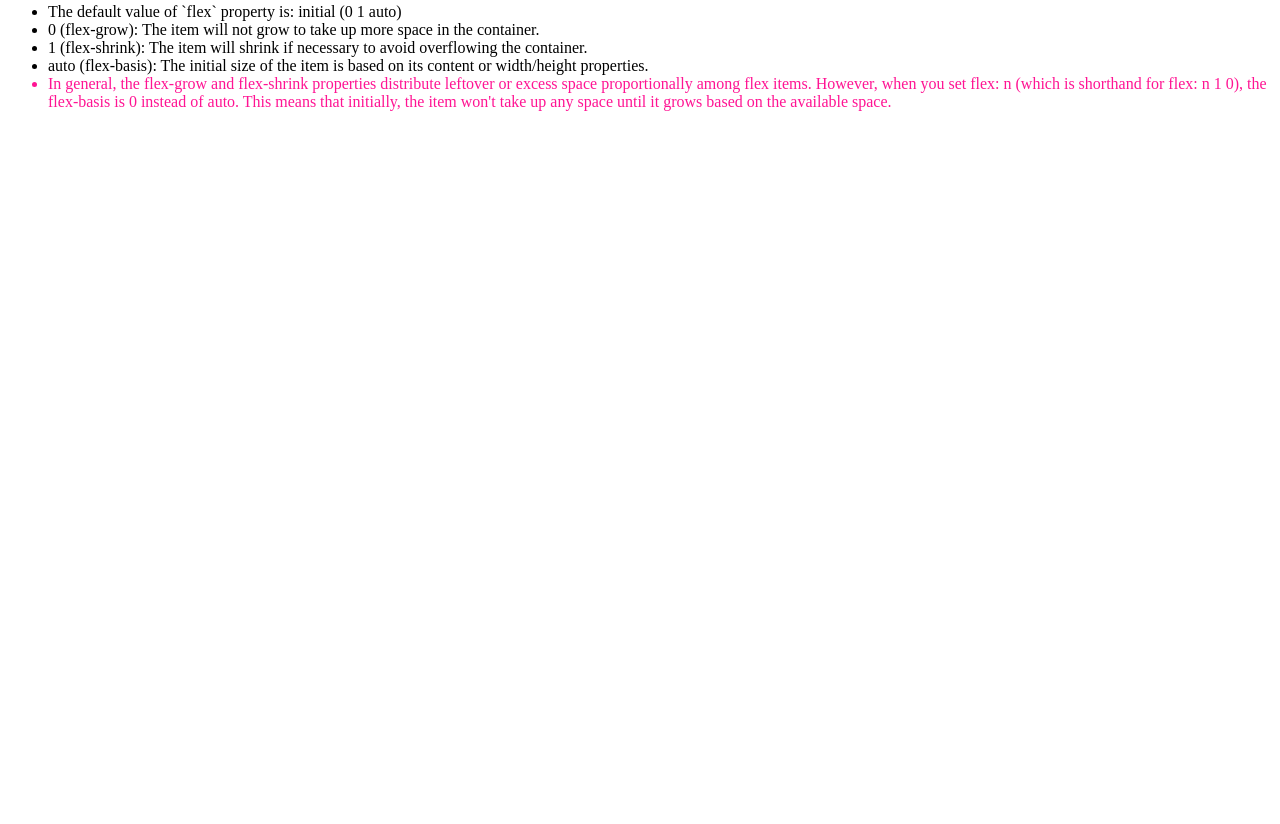
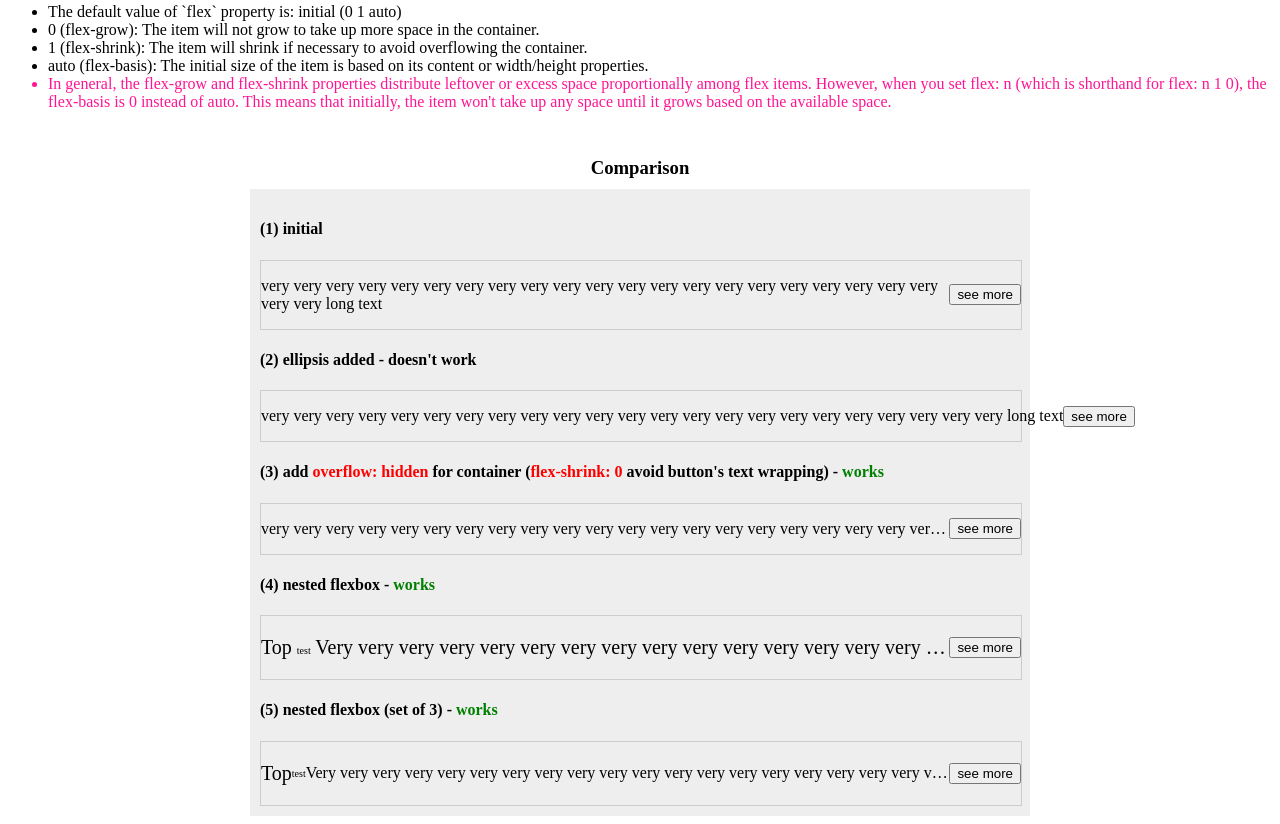
Before and after one commit to chejen/native-web, a plain HTML site: page ellipsis/flexbox.html in a window 1280 px wide. Shown: the part 475-1299 px from the top of the page. Before the commit the page ends 800 px from the top, so only its background shows below. Drawn offline with Linux system fonts and the light colour scheme.

Commit message:
update flexbox.html

```diff
--- a/ellipsis/flexbox.html
+++ b/ellipsis/flexbox.html
@@ -29,7 +29,7 @@
         gap: 5px;
       }
 
-      #text2 {
+      .ellipsis, #text2, #text3 {
         overflow: hidden;
         text-overflow: ellipsis;
         white-space: nowrap;
@@ -38,9 +38,29 @@
       #text3 {
         flex: 1 1 0;
         /* flex-basis: 0; */
-        overflow: hidden;
-        text-overflow: ellipsis;
-        white-space: nowrap;
+      }
+
+      .comparison-container {
+        max-width: 760px;
+        padding: 10px;
+        background-color: #eee;
+      }
+      .flex-container {
+        display: flex;
+        justify-content: space-between;
+        align-items: center;
+        width: 100%;
+        border: 1px solid #ccc;
+      }
+      .nested-flex-container {
+        display: flex;
+        align-items: center;
+      }
+      .left {
+        flex-grow: 1;
+      }
+      .right {
+        flex-shrink: 0;
       }
     </style>
   </head>
@@ -101,5 +121,81 @@
         This means that initially, the item won't take up any space until it grows based on the available space.
       </li>
     </ul>
+
+    <h3>Comparison</h3>
+    <div class="comparison-container">
+      <section>
+        <h4>(1) initial</h4>
+        <div class="flex-container">
+          <div class="left">
+            <p>very very very very very very very very very very very very very very very very very very very very very very very long text</p>
+          </div>
+          <div class="right"><button>see more</button></div>
+        </div>
+      </section>
+
+      <section>
+        <h4>(2) ellipsis added - doesn't work</h4>
+        <div class="flex-container">
+          <div class="left">
+            <p class="ellipsis">
+              very very very very very very very very very very very very very very very very very very very very very very very long text
+            </p>
+          </div>
+          <div class="right">
+            <button>see more</button>
+          </div>
+        </div>
+      </section>
+
+      <section>
+        <h4>
+          (3) add <span style="color: red;">overflow: hidden</span> for container
+          (<span style="color: red;">flex-shrink: 0</span> avoid button's text wrapping) -
+          <span style="color: green;">works</span>
+        </h4>
+        <div class="flex-container">
+          <div class="left" style="overflow: hidden;">
+            <p class="ellipsis">
+              very very very very very very very very very very very very very very very very very very very very very very very long text
+            </p>
+          </div>
+          <div class="right">
+            <button>see more</button>
+          </div>
+        </div>
+      </section>
+
+      <section>
+        <h4>(4) nested flexbox - <span style="color: green;">works</span></h4>
+        <div class="flex-container">
+          <div class="left nested-flex-container" style="overflow: hidden;">
+            <p class="ellipsis" style="font-size: 20px;">
+              Top <span style="font-size: 10px;">test</span>
+              Very very very very very very very very very very very very very very very very very very very very very very very long text
+            </p>
+          </div>
+          <div class="right">
+            <button>see more</button>
+          </div>
+        </div>
+      </section>
+
+      <h4>(5) nested flexbox (set of 3) - <span style="color: green;">works</span></h4>
+      <div class="flex-container">
+        <div class="left nested-flex-container" style="overflow: hidden;">
+          <p class="nested-flex-container" style="font-size: 20px;">
+            Top <span style="font-size: 10px;">test</span>
+            <div class="ellipsis">
+              Very very very very very very very very very very very very very very very very very very very very very very very long text
+            </div>
+          </p>
+        </div>
+        <div class="right">
+          <button>see more</button>
+        </div>
+      </div>
+    </section>
+    </div>
   </body>
 </html>
```
